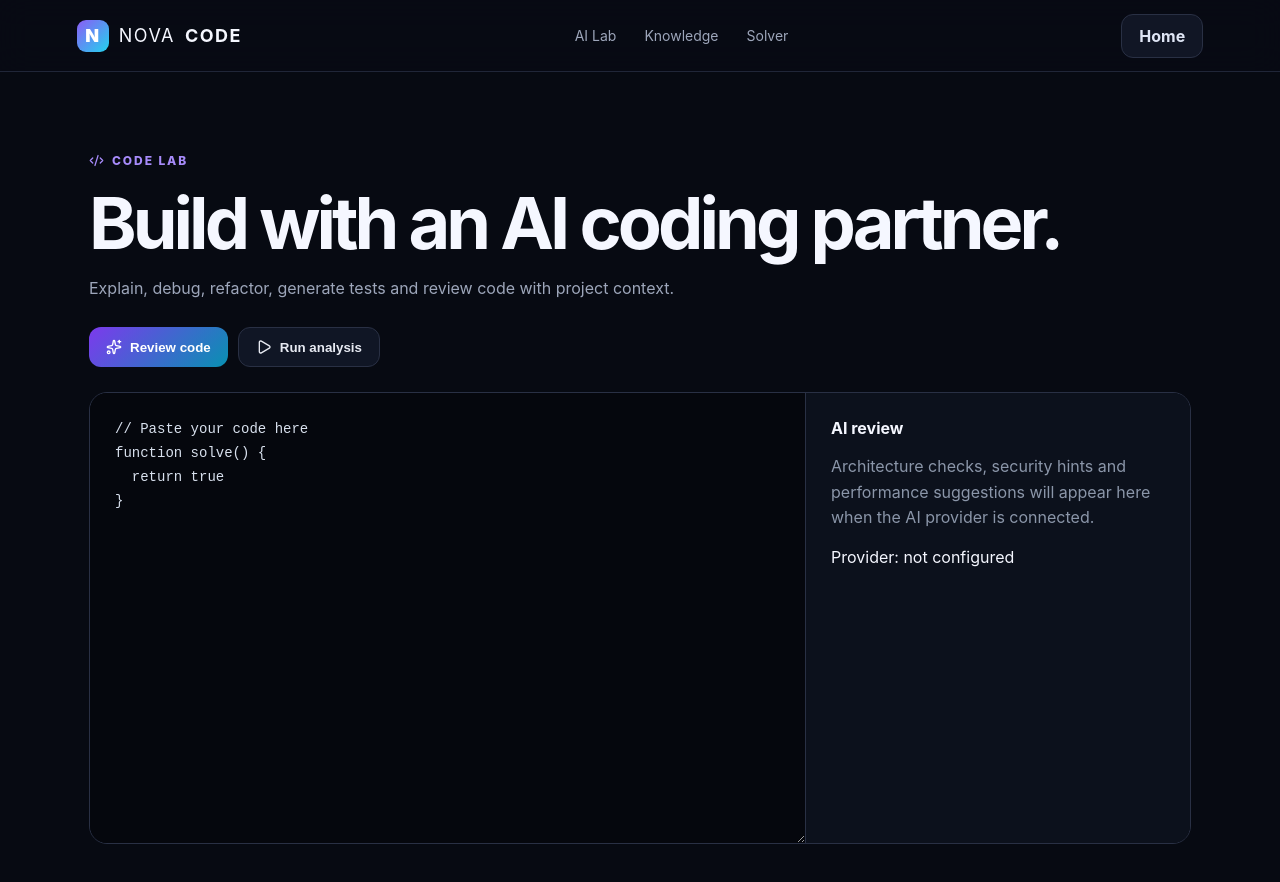
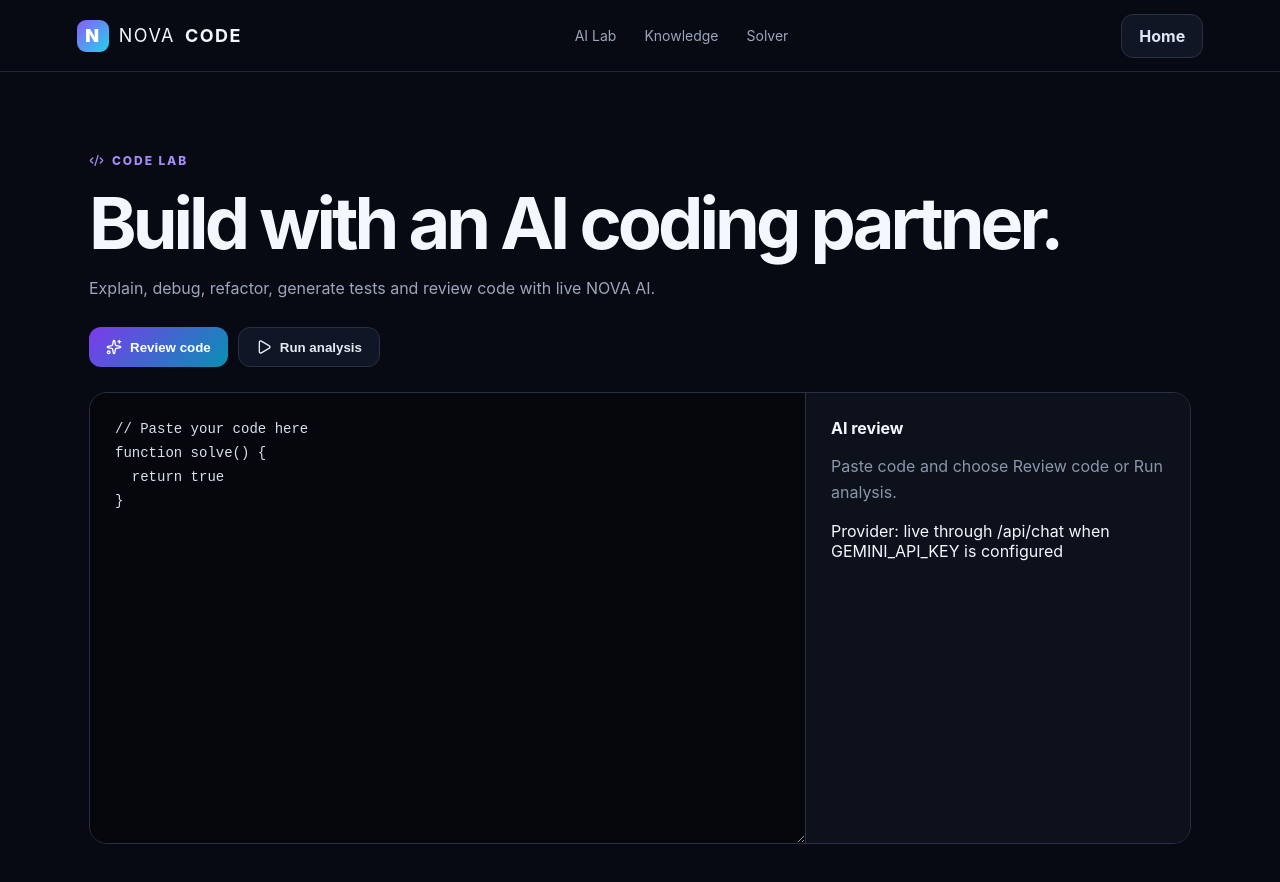
Before and after one commit to praneshpranesh5705-star/Nova, a Next.js app: page /code in a window 1280 px wide. Shown: the top 882 px of the page. Built offline with nearby package versions, Linux system fonts and the light colour scheme.

Commit message:
Connect NOVA Code Lab to live AI endpoint

```diff
--- a/app/code/page.tsx
+++ b/app/code/page.tsx
@@ -1,4 +1,27 @@
 'use client'
 import { useState } from 'react'
-import { Code2, Play, Sparkles } from 'lucide-react'
-export default function Code(){const [code,setCode]=useState('// Paste your code here\nfunction solve() {\n  return true\n}');return <main><header className="nav"><a className="brand" href="/"><span className="logo">N</span>NOVA <b>CODE</b></a><nav><a href="/ai">AI Lab</a><a href="/knowledge">Knowledge</a><a href="/solve">Solver</a></nav><a className="ghost" href="/">Home</a></header><section className="workspace"><div className="eyebrow"><Code2 size={15}/> CODE LAB</div><h1>Build with an AI coding partner.</h1><p>Explain, debug, refactor, generate tests and review code with project context.</p><div className="codeTools"><button className="primary"><Sparkles size={16}/> Review code</button><button className="secondary"><Play size={16}/> Run analysis</button></div><div className="editor"><textarea value={code} onChange={e=>setCode(e.target.value)} spellCheck={false}/><div className="review"><b>AI review</b><p>Architecture checks, security hints and performance suggestions will appear here when the AI provider is connected.</p><span>Provider: not configured</span></div></div></section></main>}
+import { Code2, Play, Sparkles, Loader2 } from 'lucide-react'
+
+export default function Code() {
+  const [code, setCode] = useState('// Paste your code here\nfunction solve() {\n  return true\n}')
+  const [review, setReview] = useState('')
+  const [loading, setLoading] = useState(false)
+  const [error, setError] = useState('')
+
+  async function analyze(task: string) {
+    if (!code.trim() || loading) return
+    setLoading(true); setError(''); setReview('')
+    try {
+      const res = await fetch('/api/chat', { method: 'POST', headers: {'Content-Type':'application/json'}, body: JSON.stringify({
+        message: `${task}\n\nAnalyze this code:\n\n${code}`,
+        agent: 'Coding Agent', history: []
+      })})
+      const data = await res.json()
+      if (!res.ok) throw new Error(data?.error || 'Code analysis failed.')
+      setReview(data.answer || 'No review returned.')
+    } catch (e) { setError(e instanceof Error ? e.message : 'Code analysis failed.') }
+    finally { setLoading(false) }
+  }
+
+  return <main><header className="nav"><a className="brand" href="/"><span className="logo">N</span>NOVA <b>CODE</b></a><nav><a href="/ai">AI Lab</a><a href="/knowledge">Knowledge</a><a href="/solve">Solver</a></nav><a className="ghost" href="/">Home</a></header><section className="workspace"><div className="eyebrow"><Code2 size={15}/> CODE LAB</div><h1>Build with an AI coding partner.</h1><p>Explain, debug, refactor, generate tests and review code with live NOVA AI.</p><div className="codeTools"><button className="primary" onClick={()=>analyze('Review this code for correctness, bugs, security, architecture and performance. Give actionable fixes.')}>{loading?<Loader2 className="spin" size={16}/>:<Sparkles size={16}/>} {loading?'Analyzing…':'Review code'}</button><button className="secondary" onClick={()=>analyze('Analyze what this code would do, identify likely runtime/type errors, and explain how to test it.')}><Play size={16}/> Run analysis</button></div><div className="editor"><textarea value={code} onChange={e=>setCode(e.target.value)} spellCheck={false}/><div className="review"><b>AI review</b>{error?<p>{error}</p>:review?<p style={{whiteSpace:'pre-wrap'}}>{review}</p>:<p>Paste code and choose Review code or Run analysis.</p>}<span>Provider: live through /api/chat when GEMINI_API_KEY is configured</span></div></div></section></main>
+}
```
